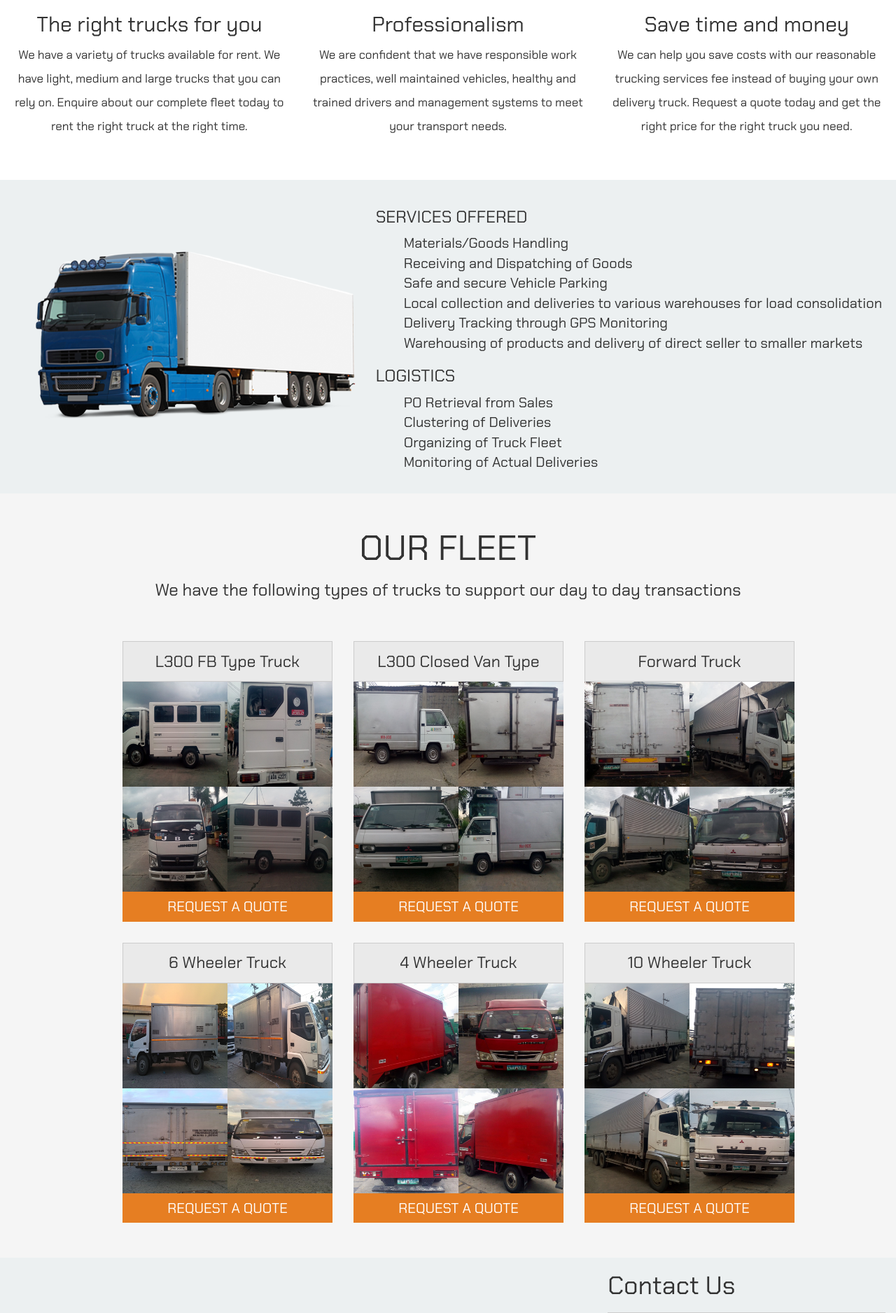
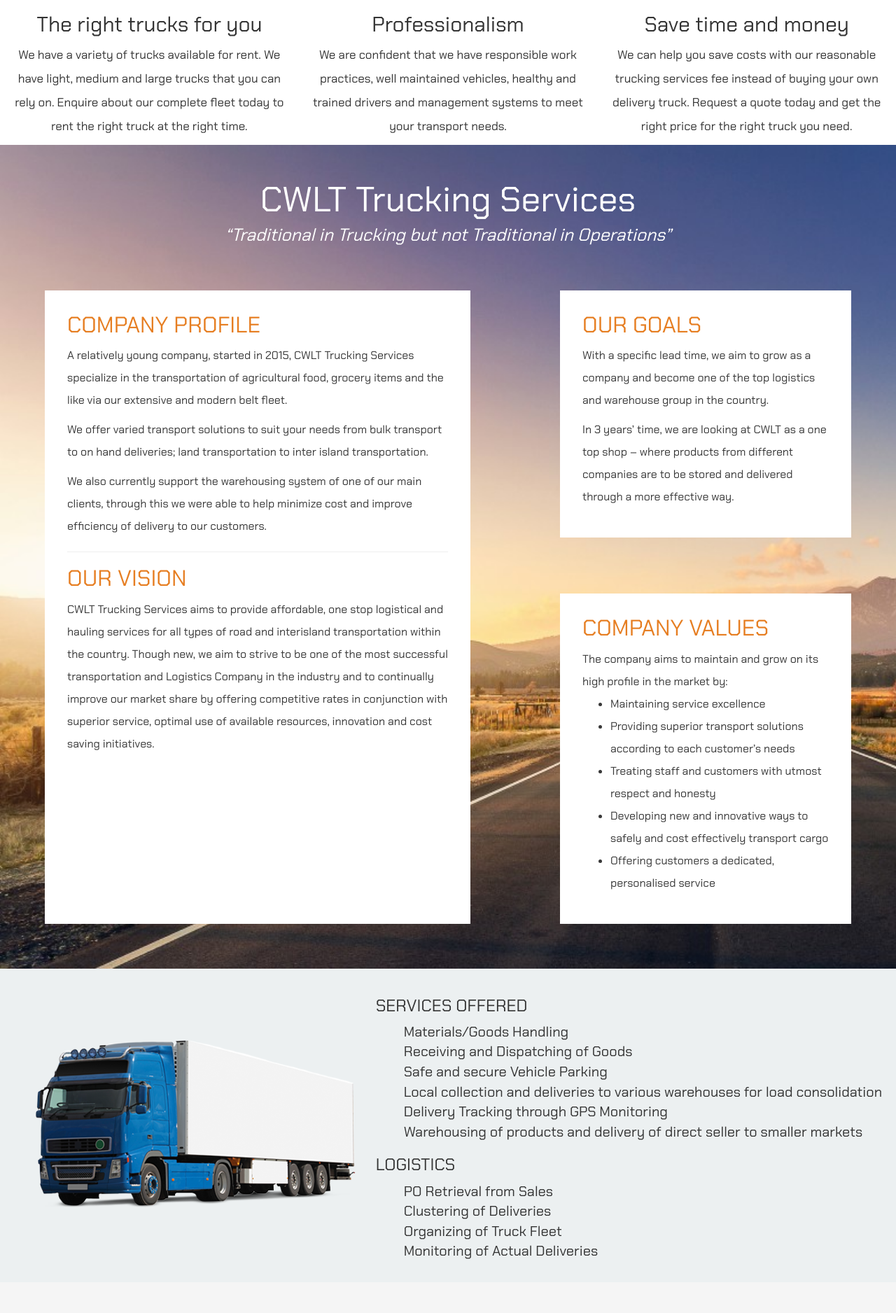
Before and after one commit to gnegamino/cwlt, a PHP site: page / in a window 1280 px wide. Shown: the part 1163-3039 px from the top of the page at 70% size. Run offline with PHP 8.4, Linux system fonts and the light colour scheme; some libraries are stand-ins or nearby versions; grey boxes are pictures that could not be loaded.

Commit message:
:star: Added new About Us UI

```diff
--- a/css/media.css
+++ b/css/media.css
@@ -12,6 +12,10 @@
 
 /* Extra Small Devices, Phones */
 @media only screen and (max-width : 480px) {
+}
+
+/* Small Devices, Tablets */
+@media only screen and (max-width : 768px) {
     .cwlt-navbar {
         display: block;
     }
@@ -41,11 +45,9 @@
     .cwlt-truck {
         padding-left: initial;
     }
-
-}
-
-/* Small Devices, Tablets */
-@media only screen and (max-width : 768px) {
+    #about .company-ambition {
+        display: block;
+    }
 
 }
 
--- a/css/style.css
+++ b/css/style.css
@@ -125,9 +125,46 @@
     font-size: 1.7em;
     line-height: 2em;
 }
+#about {
+    background-image: url('/assets/road-bg.jpg');
+    background-size: cover;
+    color: #fff;
+    position: relative;
+}
+#about h1,
+#about h3 {
+    text-align: center;
+}
+#about h3 {
+    margin-top: initial;
+}
+#about .company-ambition {
+    display: flex;
+}
+#about .company-ambition h2 {
+    font-size: 2em;
+    text-transform: uppercase;
+    color: #e67e22;
+    margin-top: initial;
+}
+#about .vision,
+#about .goals,
+#about .values {
+    font-size: 1.6em;
+    margin: 1em 4em 4em 4em;
+    padding: 2em;
+    background: #fff;
+    color: #383838;
+    line-height: 2em;
+    flex: 1;
+}
+#about .goals-values {
+    flex: 1;
+    display: flex;
+    flex-direction: column;
+}
 #services {
     background: #ecf0f1;
-    margin-top: 5em;
     padding: 2em;
 }
 #services h1 {
--- a/index.php
+++ b/index.php
@@ -76,6 +76,50 @@
                         <h2>Save time and money</h2>
                         <p>We can help you save costs with our reasonable trucking services fee instead of buying your own delivery truck. Request a quote today and get the right price for the right truck you need.
                         </p>
+                    </div>
+                </div>
+            </div>
+        </div>
+        <div id="about" class="row">
+            <div class="cwlt-heading-text">
+                <h1>CWLT Trucking Services</h1>
+                <h3><i>“Traditional in Trucking but not Traditional in Operations”</i></h3>
+            </div>
+            <div class="company-ambition">
+                <div class="vision">
+                    <h2>Company Profile</h2>
+                    <p>
+                        A relatively young company, started in 2015, CWLT Trucking Services specialize in the transportation of agricultural food, grocery items and the like via our extensive and modern belt fleet.
+                    </p>
+
+                    <p>
+                        We offer varied transport solutions to suit your needs from bulk transport to on hand deliveries; land transportation to inter island transportation.
+                    </p>
+                    <p>
+                        We also currently support the warehousing system of one of our main clients, through this we were able to help minimize cost and improve efficiency of delivery to our customers.
+                    </p>
+                    <hr>
+                    <h2>Our Vision</h2>
+                    <p>
+                        CWLT Trucking Services aims to provide affordable, one stop logistical and hauling services for all types of road and interisland transportation within the country. Though new, we aim to strive to be one of the most successful transportation and Logistics Company in the industry and to continually improve our market share by offering competitive rates in conjunction with superior service, optimal use of available resources, innovation and cost saving initiatives.
+                    </p>
+                </div>
+                <div class="goals-values">
+                    <div class="goals">
+                        <h2>Our Goals</h2>
+                        <p>With a specific lead time, we aim to grow as a company and become one of the top logistics and warehouse group in the country.</p>
+                        <p>In 3 years’ time, we are looking at CWLT as a one top shop – where products from different companies are to be stored and delivered through a more effective way.</p>
+                    </div>
+                    <div class="values">
+                        <h2>Company Values</h2>
+                        The company aims to maintain and grow on its high profile in the market by:
+                        <ul>
+                            <li>Maintaining service excellence</li>
+                            <li>Providing superior transport solutions according to each customer’s needs</li>
+                            <li>Treating staff and customers with utmost respect and honesty</li>
+                            <li>Developing new and innovative ways to safely and cost effectively transport cargo</li>
+                            <li>Offering customers a dedicated, personalised service</li>
+                        </ul>
                     </div>
                 </div>
             </div>
--- a/scripts/index.js
+++ b/scripts/index.js
@@ -1,6 +1,6 @@
 $('body').scrollspy({
     target: ".navbar",
-    offset: 1220
+    offset: 143
 });
 
 $('.carousel').carousel();
```
Also changed, not shown: assets/road-bg.jpg (added).
